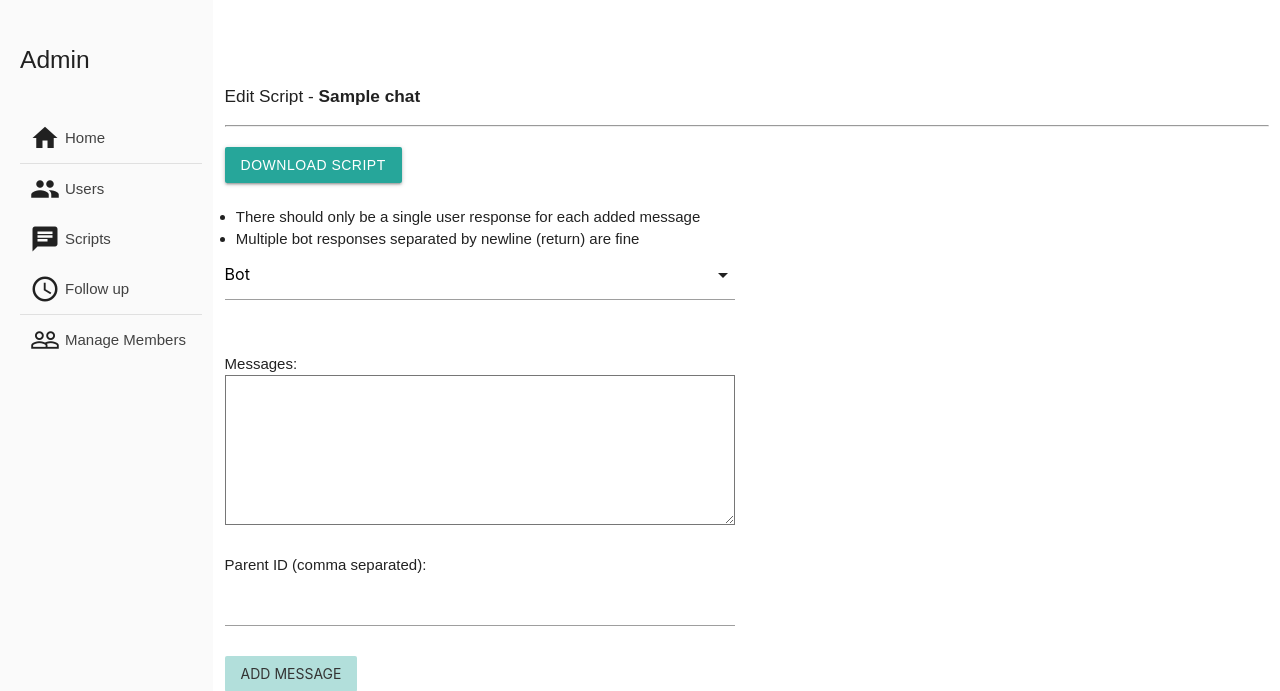
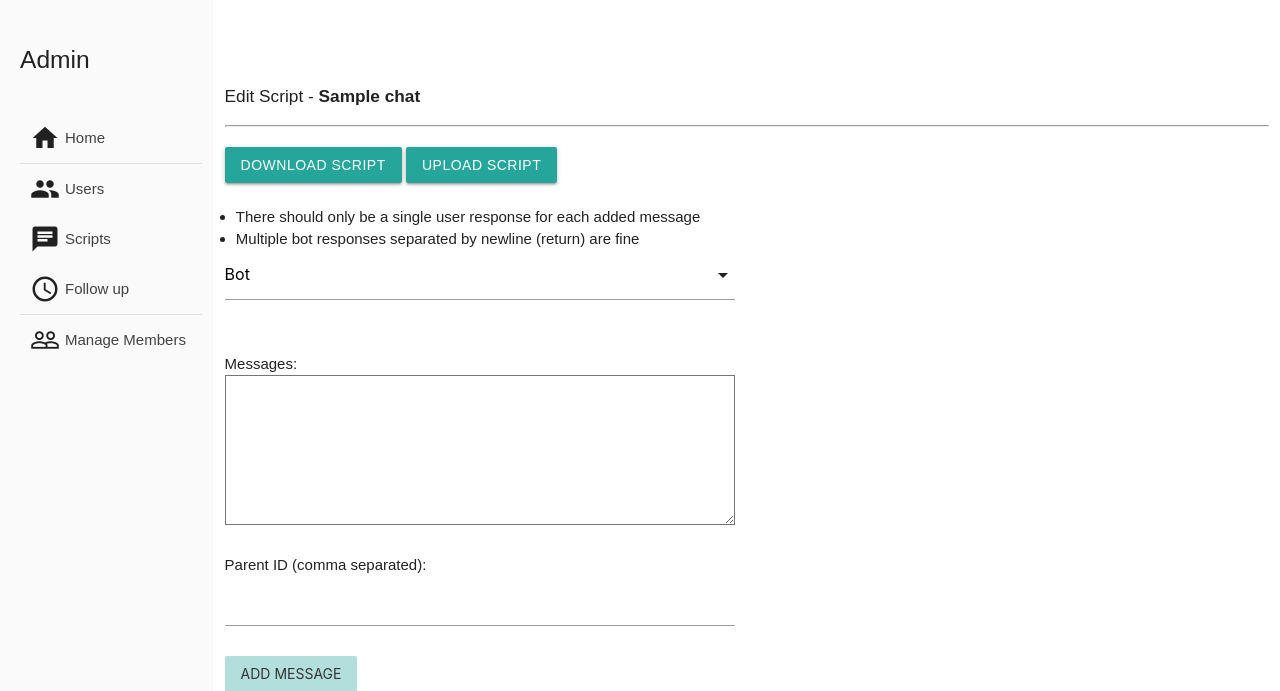
Before and after one commit to UCI-ICTS/mia, a Flask app: page /admin/scripts/edit_script_content/1 in a window 1280 px wide. Shown: the top 691 px of the page. Run offline with Flask 3, Linux system fonts and the light colour scheme; a user stored in the database is signed in; tables that the repository leaves empty hold one stand-in row (values such as "Sample post"); some libraries are stand-ins or nearby versions.

Commit message:
added ability to upload a script via the UI

```diff
--- a/app/models/chat.py
+++ b/app/models/chat.py
@@ -9,7 +9,7 @@ class Chat(db.Model):
     chat_id = db.Column(db.String(36), primary_key=True, default=lambda: str(uuid.uuid4()))
     name = db.Column(db.String(50), nullable=False)
     description = db.Column(db.Text, nullable=True)
-    created_at = db.Column(db.DateTime, default=datetime.utcnow)
+    created_at = db.Column(db.DateTime, default=datetime.now())
     script_versions = db.relationship('ChatScriptVersion', backref='chat', lazy=True)
 
     @classmethod
@@ -23,7 +23,7 @@ class ChatScriptVersion(db.Model):
     chat_id = db.Column(db.String(36), db.ForeignKey('chat.chat_id'), nullable=False)
     version_number = db.Column(db.Integer, nullable=False)
     script = db.Column(db.JSON, nullable=False)
-    created_at = db.Column(db.DateTime, default=datetime.utcnow)
+    created_at = db.Column(db.DateTime, default=datetime.now())
 
     __table_args__ = (
         db.UniqueConstraint('chat_id', 'version_number', name='_chat_version_uc'),
--- a/app/models/members.py
+++ b/app/models/members.py
@@ -18,7 +18,7 @@ class Members(UserMixin, db.Model):
     full_name = db.Column(db.String(200), nullable=False)
     password = db.Column(db.String(200), nullable=False)  # this is hashed
     role = db.Column(Enum(MemberRoleGroup), default=MemberRoleGroup.MEMBER, nullable=False)
-    created_at = db.Column(db.DateTime, default=datetime.utcnow)
+    created_at = db.Column(db.DateTime, default=datetime.now())
 
     def __init__(self, **kwargs):
         super(Members, self).__init__(**kwargs)
--- a/app/models/user.py
+++ b/app/models/user.py
@@ -15,7 +15,7 @@ class User(db.Model):
     last_name = db.Column(db.String(50), nullable=False)
     email = db.Column(db.String(120), unique=False, nullable=False)
     phone = db.Column(db.String(15), nullable=True)
-    created_at = db.Column(db.DateTime, default=datetime.utcnow)
+    created_at = db.Column(db.DateTime, default=datetime.now())
     referred_by = db.Column(db.String(36), db.ForeignKey('user.user_id'), nullable=True)
     consent_complete = db.Column(db.Boolean, default=False, nullable=False)
     declined_consent = db.Column(db.Boolean, default=False, nullable=False)
@@ -38,7 +38,7 @@ class User(db.Model):
     @hybrid_property
     def chat_url(self):
         for url in self.chat_urls:
-            if datetime.utcnow() < url.expires_at:
+            if datetime.now() < url.expires_at:
                 return url.chat_url
         return None
 
--- a/app/routes/admin_scripts.py
+++ b/app/routes/admin_scripts.py
@@ -156,6 +156,33 @@ def download_script(chat_id):
         return jsonify({'message': 'Error: script id not found'})
 
 
+@admin_scripts_bp.route('/edit_script_content/upload_script/<string:chat_id>', methods=['POST'])
+def upload_script(chat_id):
+    chat = db.session.get(Chat, chat_id)
+    if not chat:
+        return jsonify({'message': 'Error: chat not found'}), 404
+
+    data = request.json
+    new_script = json.loads(data['script'])
+
+    version = ChatScriptVersion.get_max_version_number(chat_id)
+    chat_script_version = ChatScriptVersion.query.filter_by(chat_id=chat_id, version_number=version).first()
+
+    if chat_script_version:
+        chat_script_version.script = new_script
+        flag_modified(chat_script_version, 'script')
+    else:
+        new_chat_script_version = ChatScriptVersion(
+            chat_id=chat_id,
+            version_number=1,
+            script=new_script
+        )
+        db.session.add(new_chat_script_version)
+
+    db.session.commit()
+    return jsonify({'message': 'Script uploaded successfully!'})
+
+
 @admin_scripts_bp.route('/edit_script_content/add_message/<string:chat_id>', methods=['POST'])
 def add_message(chat_id):
     # get the most recent script
--- a/app/routes/chatbot.py
+++ b/app/routes/chatbot.py
@@ -27,7 +27,7 @@ def authenticate_user_invite_url(func):
 
         # Use invite_id to query the database and check expiration.
         chat_url_instance = UserChatUrl.query.filter_by(chat_url=str(invite_id)).filter(
-            UserChatUrl.expires_at > datetime.utcnow()).first()
+            UserChatUrl.expires_at > datetime.now()).first()
 
         if chat_url_instance is None:
             print("User invite id not found in the database")
@@ -321,7 +321,7 @@ def save_consent_preferences(invite_id):
 
         if request.form.get('consent'):
             # checkbox checked
-            user_consent.consented_at = datetime.utcnow()
+            user_consent.consented_at = datetime.now()
             user_consent.consent_statements = CONSENT_STATEMENTS
 
             if request.form.get('childname'):
--- a/app/templates/script_editor.html
+++ b/app/templates/script_editor.html
@@ -3,6 +3,7 @@
     <h6>Edit Script - <b>{{ script_name }}</b></h6>
     <hr>
     <a id="downloadScriptBtn" class="waves-effect waves-light btn" data-chat-id="{{ chat_id }}" href="#download-script">Download Script</a>
+    <a id="uploadScriptBtn" class="waves-effect waves-light btn modal-trigger" data-chat-id="{{ chat_id }}" href="#upload-modal">Upload Script</a>
     <br><br>
     <div class="row">
         <div class="col s6">
@@ -38,6 +39,26 @@
                 {% endfor %}
             {% endif %}
         </div>
+    </div>
+    <div id="upload-modal" class="modal">
+      <div class="modal-content">
+        <h4>Upload Script</h4>
+        <form id="uploadForm" enctype="multipart/form-data">
+          <div class="file-field input-field">
+            <div class="btn">
+              <span>File</span>
+              <input type="file" id="scriptFile" accept=".json">
+            </div>
+            <div class="file-path-wrapper">
+              <input class="file-path validate" type="text" placeholder="Upload JSON file">
+            </div>
+          </div>
+        </form>
+      </div>
+      <div class="modal-footer">
+        <a href="#!" class="modal-close waves-effect waves-green btn-flat">Cancel</a>
+        <a href="#!" id="confirmUpload" class="waves-effect waves-green btn">Upload</a>
+      </div>
     </div>
 </div>
 <script>
@@ -87,4 +108,40 @@
         });
     });
 </script>
+<script>
+$(document).ready(function(){
+    $('.modal').modal();
+
+    $('#confirmUpload').on('click', function() {
+        var file = $('#scriptFile')[0].files[0];
+        var chatId = $('#uploadScriptBtn').data('chat-id');
+
+        if (file) {
+            var reader = new FileReader();
+            reader.onload = function(e) {
+                var content = e.target.result;
+
+                $.ajax({
+                    url: '/admin/scripts/edit_script_content/upload_script/' + chatId,
+                    method: 'POST',
+                    contentType: 'application/json',
+                    data: JSON.stringify({script: content}),
+                    success: function(response) {
+                        alert(response.message);
+                        $('#upload-modal').modal('close');
+                        // Optionally, refresh the page to show updated script
+                        location.reload();
+                    },
+                    error: function(xhr, status, error) {
+                        alert('Error uploading script: ' + error);
+                    }
+                });
+            };
+            reader.readAsText(file);
+        } else {
+            alert('Please select a file to upload.');
+        }
+    });
+});
+</script>
 {% endblock %}
--- a/app/utils/utils.py
+++ b/app/utils/utils.py
@@ -277,7 +277,7 @@ def create_follow_up_with_user(invite_id, reason, more_info):
 def clean_up_after_chat(invite_id):
     # set the chat url to expire in 24 hrs
     user_chat_url = UserChatUrl.query.filter_by(chat_url=str(invite_id)).first()
-    user_chat_url.expires_at = datetime.utcnow() + timedelta(hours=24)
+    user_chat_url.expires_at = datetime.now() + timedelta(hours=24)
     db.session.commit()
 
 
```
